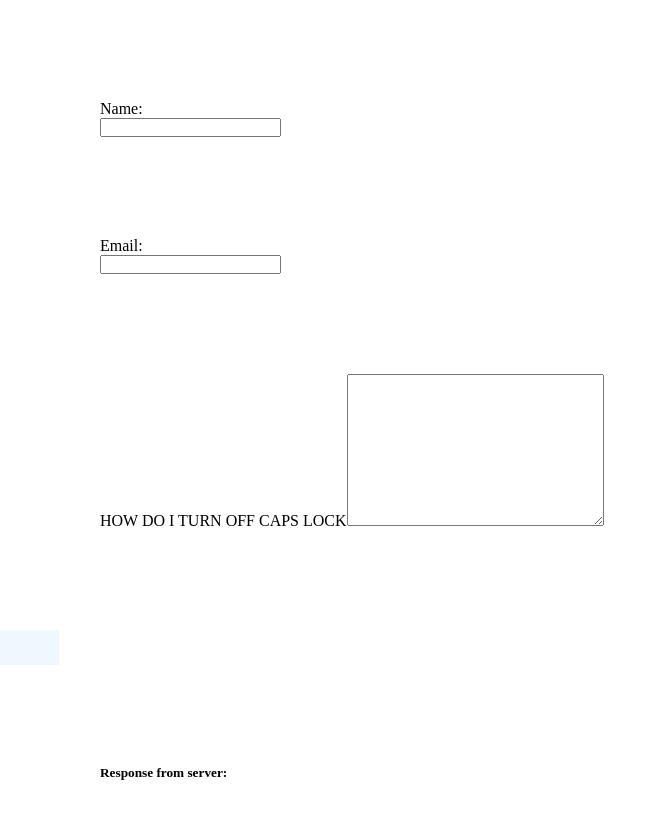
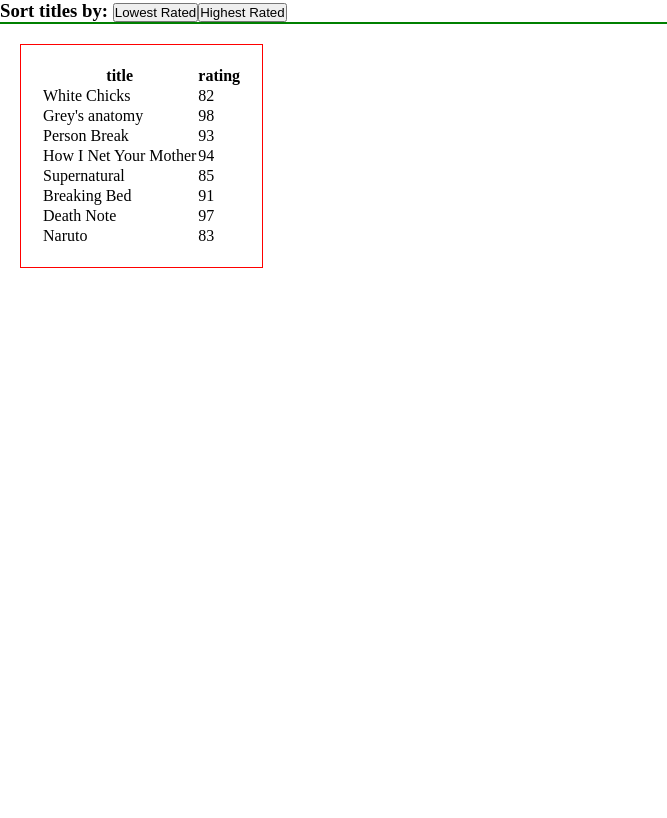
Before and after one commit to Najim473/vue, a Vue app: page / in a window 1280 px wide. Shown: the top 818 px of the page, without its empty margins (0-667 px from the left). Built offline with nearby package versions, Linux system fonts and the light colour scheme.

Commit message:
sorting table data with v-for

```diff
--- a/src/components/myHome.scss
+++ b/src/components/myHome.scss
@@ -1,24 +1,9 @@
- div {
-     margin: 100px;
+ table {
+     border: 1px solid red;
+     margin: 20px;
+     padding: 20px;
  }
 
- .box {
-     height: 30vh;
+ h3 {
+     border-bottom: 2px solid green;
  }
-
- button {
-     padding: 10px;
-     border: none;
-     background: aliceblue;
-     color: aliceblue;
- }
-
- .active {
-     background: #000;
-     cursor: pointer;
- }
-
- pre-content {
-     background: #000;
-     width: 320px;
- }
--- a/src/components/myHome.vue
+++ b/src/components/myHome.vue
@@ -1,57 +1,50 @@
 <template>
-  <form @submit.prevent="submitForm">
-    <div>
-      <label for="name">Name:</label>
-      <br />
-      <input type="text" id="name" v-model="name" required />
-    </div>
-    <div>
-      <label for="email">Email:</label>
-      <br />
-      <input type="email" id="email" v-model="email" required />
-    </div>
-    <div>
-      <label for="caps">HOW DO I TURN OFF CAPS LOCK</label>
-      <textarea
-        id="caps"
-        cols="30"
-        rows="10"
-        v-model="caps"
-        required
-      ></textarea>
-    </div>
-    <button :class="[name ? activeClass : '']" type="submit">submit</button>
-    <div>
-      <h5>Response from server:</h5>
-      <pre>{{ response }}</pre>
-    </div>
-  </form>
+  <h3>
+    Sort titles by:
+    <button @click="sortLowest">Lowest Rated</button>
+    <button @click="sortHighest">Highest Rated</button>
+  </h3>
+
+    <table>
+      <thead>
+        <tr>
+          <th v-for="key  in columns">
+            {{ key }}
+          </th>
+        </tr>
+      </thead>
+      <tbody>
+        <tr v-for="entry in ratingInfo">
+          <td v-for="key in columns">
+            {{entry[key]}}
+          </td>
+        </tr>
+      </tbody>
+    </table>
 </template>
 <script>
 export default {
   data() {
     return {
-      name: "",
-      email: "",
-      caps: "",
-      response: "",
-      activeClass: "active",
+      columns: ["title", "rating"],
+      ratingInfo: [
+        { title: "White Chicks", rating: 82 },
+        { title: `Grey's anatomy`, rating: 98 },
+        { title: "Person Break", rating: 93 },
+        { title: "How I Net Your Mother", rating: 94 },
+        { title: "Supernatural", rating: 85 },
+        { title: "Breaking Bed", rating: 91 },
+        { title: "Death Note", rating: 97 },
+        { title: "Naruto", rating: 83 },
+      ],
     };
   },
   methods: {
-    submitForm() {
-      axios
-        .post("https://jsonplaceholder.typicode.com/posts", {
-          name: this.name,
-          email: this.email,
-          caps: this.caps,
-        })
-        .then((response) => {
-          this.response = JSON.stringify(response, null, 2);
-        })
-        .catch((error) => {
-          this.response = "Error:" + error.response.status;
-        });
+    sortLowest() {
+      this.ratingInfo.sort((a, b) => (a.rating > b.rating ? 1 : -1));
+    },
+    sortHighest() {
+      this.ratingInfo.sort((a, b) => (a.rating < b.rating ? 1 : -1));
     },
   },
 };
```
